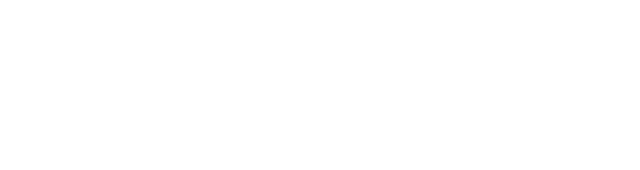
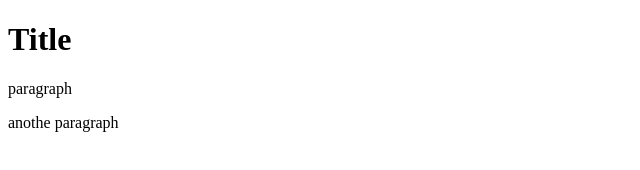
Before and after one commit to Bestush/testRepo01, a plain HTML site: page index.html in a window 1280 px wide. Shown: the whole page, without its empty margins (0-640 px from the left). Drawn offline with Linux system fonts and the light colour scheme.

Commit message:
second commit

```diff
--- a/index.html
+++ b/index.html
@@ -7,6 +7,8 @@
     <title>Document</title>
 </head>
 <body>
-
+    <h1>Title</h1>
+    <p>paragraph</p>
+    <p>anothe paragraph</p>
 </body>
 </html>
```
